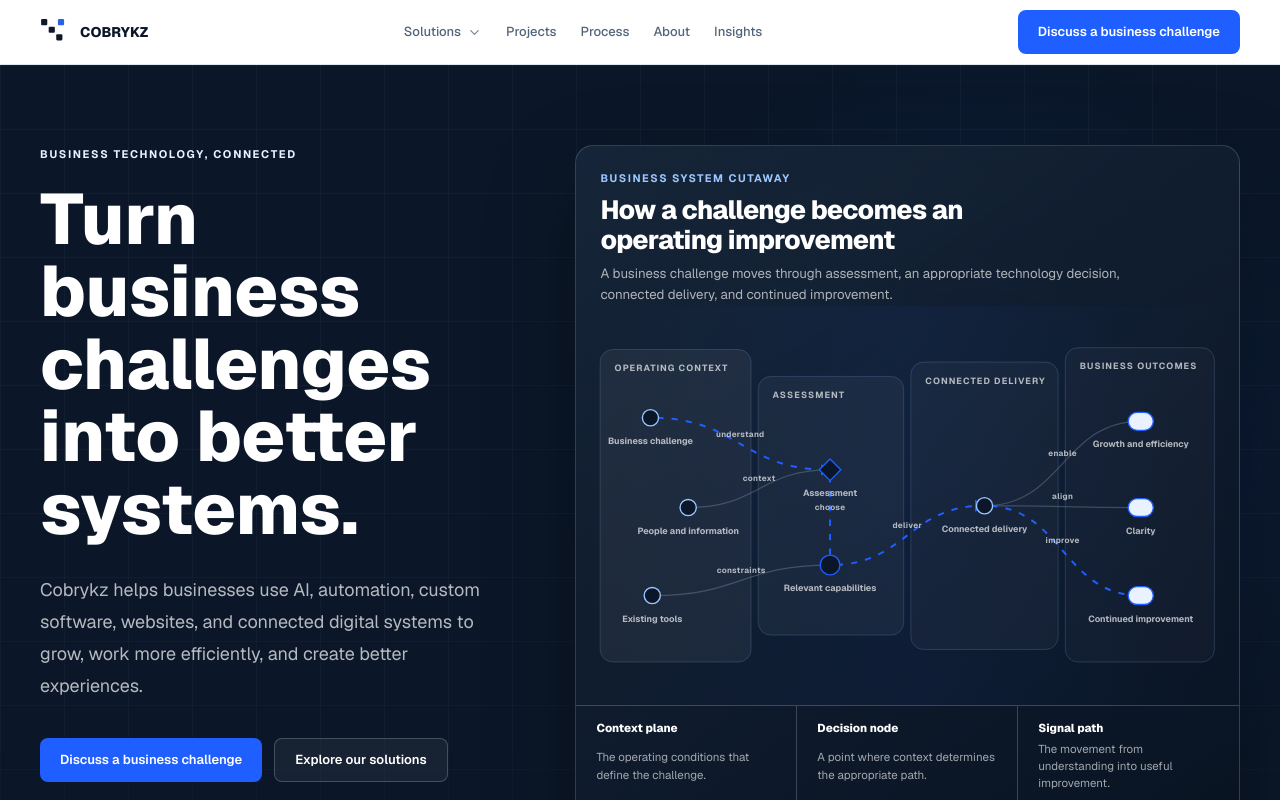
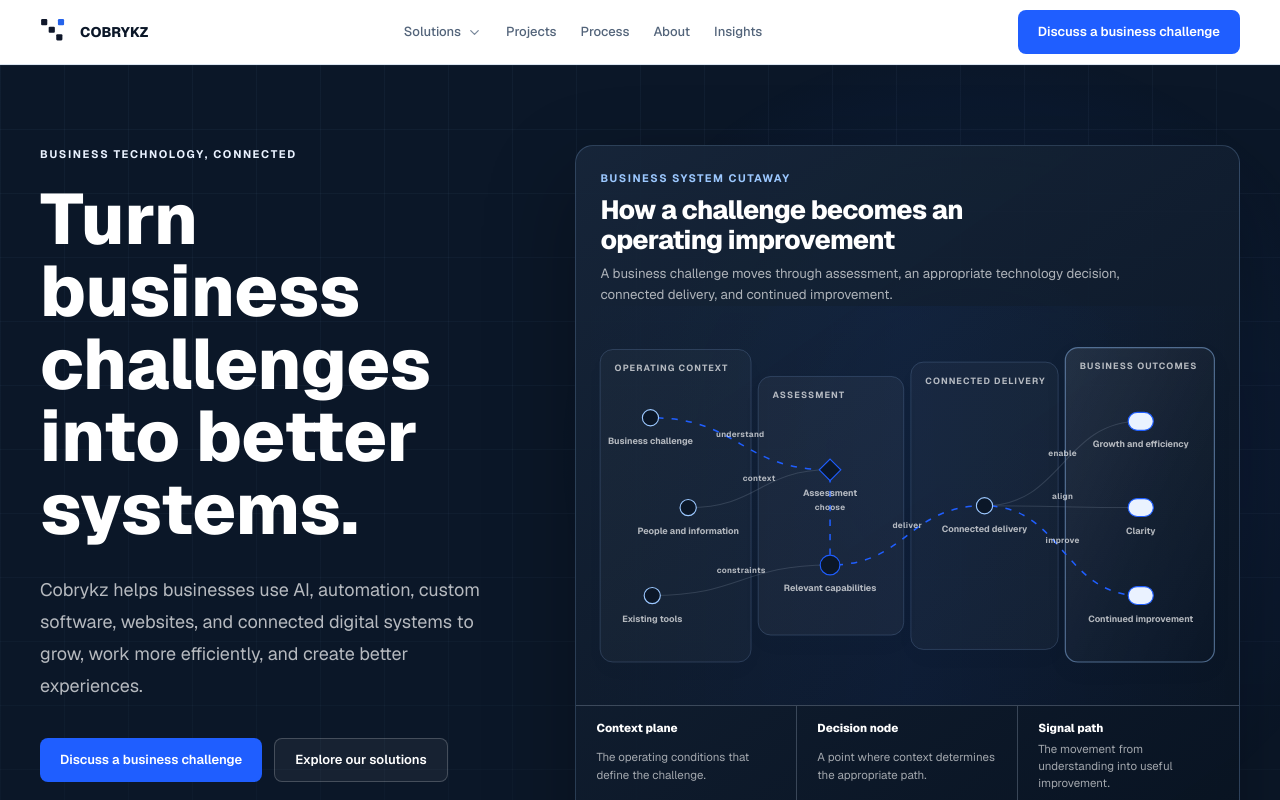
Before and after one commit to mandela237/cobrykz, a Next.js app: page / in a window 1280 px wide. Shown: the top 800 px of the page. Built offline with nearby package versions, Linux system fonts and the light colour scheme; a web font is replaced by a local one.

Commit message:
feat: refine the hero Atlas materiality

```diff
--- a/app/globals.css
+++ b/app/globals.css
@@ -145,7 +145,15 @@ button {
 }
 
 .business-system-cutaway {
+  --atlas-model-edge: rgb(255 255 255 / 0.16);
+  --atlas-model-joint: rgb(156 200 255 / 0.2);
   position: relative;
+  background:
+    linear-gradient(145deg, rgb(255 255 255 / 0.045), transparent 42%),
+    rgb(8 19 33 / 0.72);
+  box-shadow:
+    0 32px 90px rgb(0 0 0 / 0.28),
+    inset 0 1px 0 rgb(255 255 255 / 0.08);
 }
 
 .business-system-cutaway::before {
@@ -165,6 +173,53 @@ button {
 .business-system-cutaway .system-atlas__viewport {
   background:
     linear-gradient(90deg, transparent, rgba(31, 94, 255, 0.055), transparent);
+}
+
+.business-system-cutaway .atlas-layer__plane {
+  filter: url("#business-system-cutaway-plane-material");
+  stroke: var(--atlas-model-edge);
+}
+
+.business-system-cutaway [data-atlas-layer="context"] .atlas-layer__plane {
+  fill-opacity: 0.48;
+}
+
+.business-system-cutaway [data-atlas-layer="assessment"] .atlas-layer__plane {
+  fill-opacity: 0.62;
+}
+
+.business-system-cutaway [data-atlas-layer="delivery"] .atlas-layer__plane {
+  fill-opacity: 0.76;
+}
+
+.business-system-cutaway [data-atlas-layer="outcomes"] {
+  color: #9cc8ff;
+}
+
+.business-system-cutaway [data-atlas-layer="outcomes"] .atlas-layer__plane {
+  fill: url("#business-system-cutaway-outcome-light");
+  fill-opacity: 1;
+  stroke: rgb(156 200 255 / 0.46);
+  stroke-width: 1.35;
+}
+
+.business-system-cutaway .atlas-path {
+  stroke-width: 1.15;
+  opacity: 0.68;
+}
+
+.business-system-cutaway .atlas-path[data-atlas-state="active"] {
+  stroke-width: 1.7;
+  opacity: 1;
+}
+
+.business-system-cutaway .atlas-node__shape {
+  stroke-width: 1.25;
+}
+
+.business-system-cutaway [data-atlas-kind="outcome"] .atlas-node__shape {
+  fill: rgb(156 200 255 / 0.14);
+  stroke: #9cc8ff;
 }
 
 @media (max-width: 639px) {
--- a/components/atlas/SystemAtlas.tsx
+++ b/components/atlas/SystemAtlas.tsx
@@ -76,6 +76,33 @@ export default function SystemAtlas({
             {definition.description} {definition.readingDirection}
           </desc>
           <defs>
+            <linearGradient
+              id={`${id}-outcome-light`}
+              x1="0"
+              y1="0"
+              x2="1"
+              y2="1"
+            >
+              <stop offset="0%" stopColor="currentColor" stopOpacity="0.2" />
+              <stop offset="55%" stopColor="currentColor" stopOpacity="0.07" />
+              <stop offset="100%" stopColor="currentColor" stopOpacity="0.01" />
+            </linearGradient>
+            <filter
+              id={`${id}-plane-material`}
+              x="-20%"
+              y="-20%"
+              width="140%"
+              height="160%"
+              colorInterpolationFilters="sRGB"
+            >
+              <feDropShadow
+                dx="0"
+                dy="10"
+                stdDeviation="12"
+                floodColor="#081321"
+                floodOpacity="0.18"
+              />
+            </filter>
             <marker
               id={markerId}
               viewBox="0 0 10 10"
@@ -94,6 +121,7 @@ export default function SystemAtlas({
               <g
                 key={layer.id}
                 className="atlas-layer"
+                data-atlas-layer={layer.id}
                 data-atlas-depth={layer.depth}
               >
                 <rect
@@ -132,7 +160,10 @@ export default function SystemAtlas({
               const midY = (source.y + target.y) / 2;
 
               return (
-                <g key={connection.id}>
+                <g
+                  key={connection.id}
+                  data-atlas-connection={connection.id}
+                >
                   <path
                     d={`M ${source.x} ${source.y} C ${midX} ${source.y}, ${midX} ${target.y}, ${target.x} ${target.y}`}
                     markerEnd={`url(#${markerId})`}
@@ -157,6 +188,7 @@ export default function SystemAtlas({
               <g
                 key={node.id}
                 className="atlas-node"
+                data-atlas-node={node.id}
                 data-atlas-kind={node.kind}
                 transform={`translate(0 0)`}
               >
```
Also changed, not shown: 1 other file (tests, documents, lock files or other folders).
